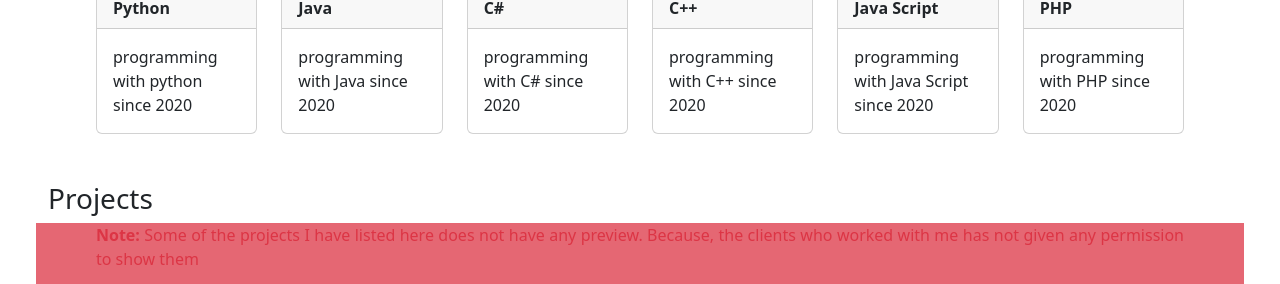
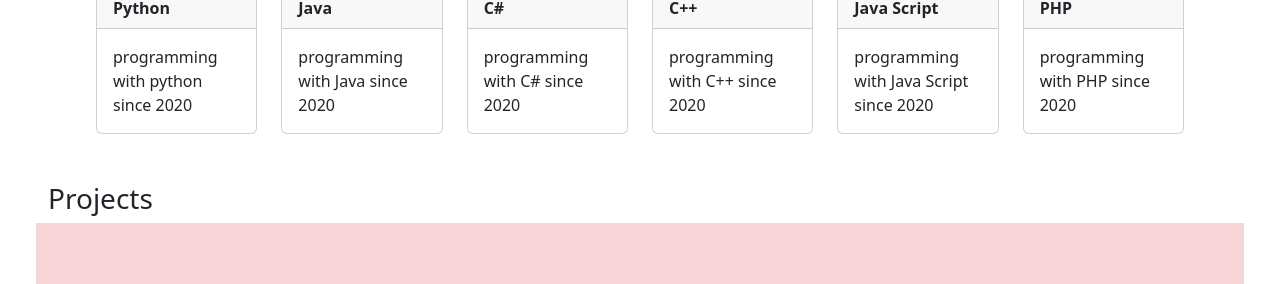
Before and after one commit to Rukshan-Vimukthi/Rukshan-Vimukthi.github.io, a plain HTML site: page index.html in a window 1280 px wide. Shown: the part 610-894 px from the top of the page. Drawn offline with Linux system fonts and the light colour scheme.

Commit message:
home page

```diff
--- a/index.html
+++ b/index.html
@@ -226,7 +226,7 @@
         <div class="row pt-5" id="projects">
             <div class="col-12 px-5">
                 <h3>Projects</h3>
-                <div class="row px-5 bg-danger bg-opacity-75 text-danger d-flex align-items-center justify-content-center">
+                <div class="row px-5 bg-danger text-danger d-flex align-items-center justify-content-center" style="opacity: 0.2;">
                         <p align="justify"><b>Note:</b> Some of the projects I have listed here does not have any preview. Because, the clients who worked with me has not given any permission to show them</p>
                 </div>
                 <div class="row">
```
